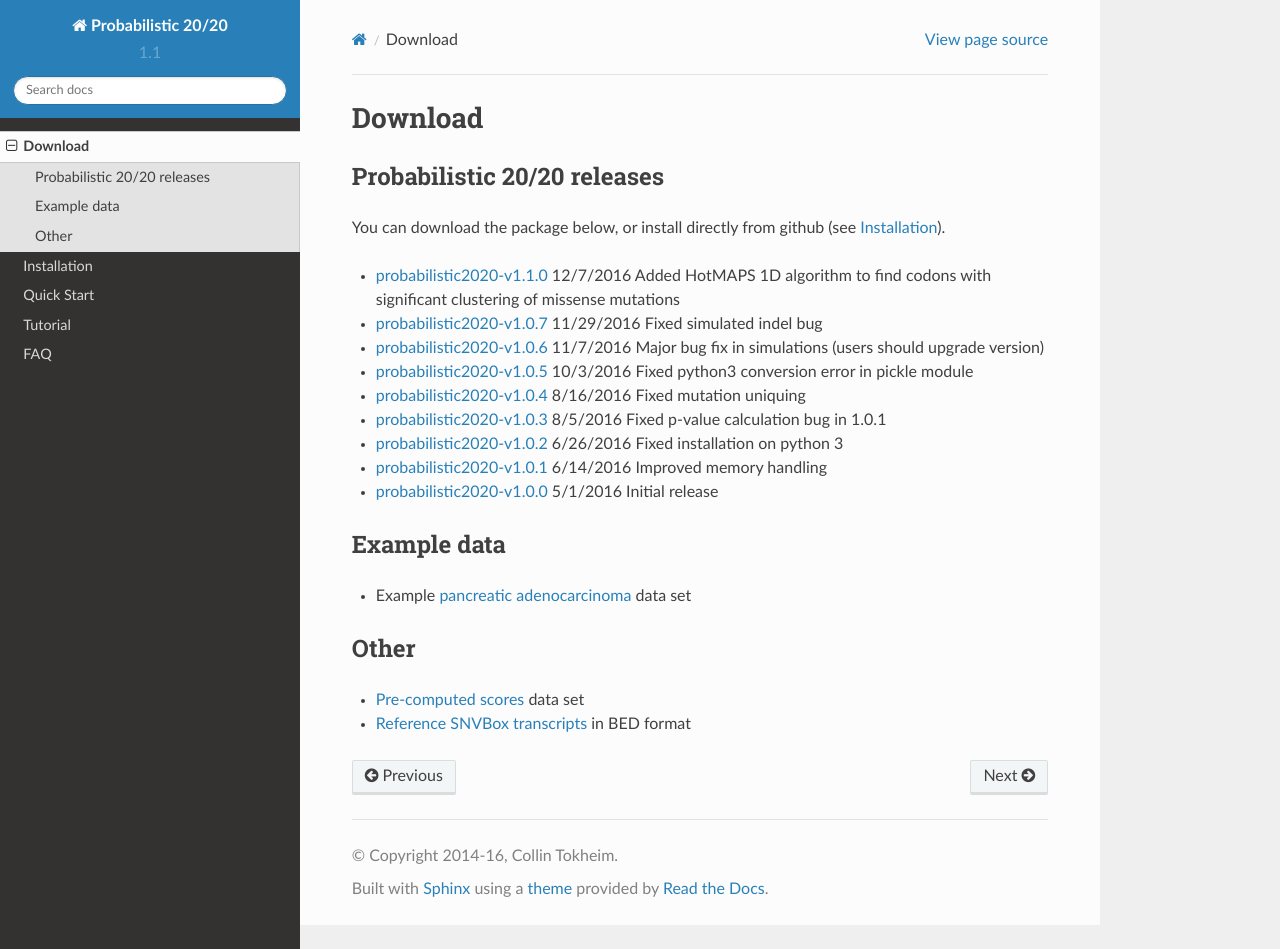
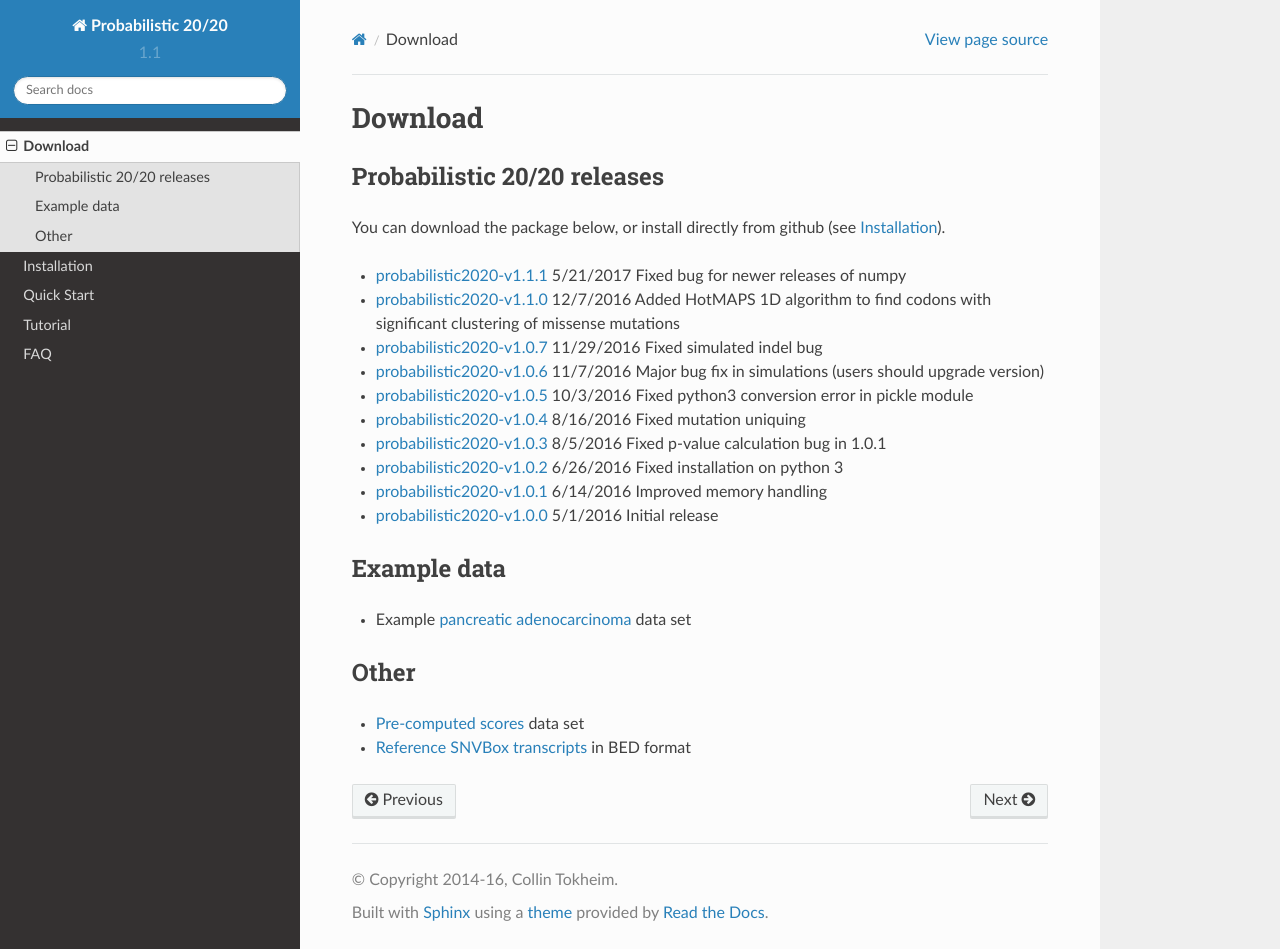
Before and after one commit to KarchinLab/probabilistic2020, a Sphinx documentation site: the page built from doc/download.rst, in a window 1280 px wide and 949 px high. Built offline with Sphinx 7.4.7 and the Read the Docs theme 2.0.0, drawn with Linux system fonts in a browser that asks for light colours.

Commit message:
Updated version number

```diff
--- a/doc/conf.py
+++ b/doc/conf.py
@@ -68,7 +68,7 @@
 # The short X.Y version.
 version = '1.1'
 # The full version, including alpha/beta/rc tags.
-release = '1.1.0'
+release = '1.1.1'
 
 # The language for content autogenerated by Sphinx. Refer to documentation
 # for a list of supported languages.
--- a/doc/download.rst
+++ b/doc/download.rst
@@ -6,6 +6,7 @@
 
 You can download the package below, or install directly from github (see :ref:`install-ref`).
 
+* `probabilistic2020-v1.1.1 <https://github.com/KarchinLab/probabilistic2020/archive/v1.1.1.tar.gz>`_ 5/21/2017 Fixed bug for newer releases of numpy
 * `probabilistic2020-v1.1.0 <https://github.com/KarchinLab/probabilistic2020/archive/v1.1.0.tar.gz>`_ 12/7/2016 Added HotMAPS 1D algorithm to find codons with significant clustering of missense mutations
 * `probabilistic2020-v1.0.7 <https://github.com/KarchinLab/probabilistic2020/archive/v1.0.7.tar.gz>`_ 11/29/2016 Fixed simulated indel bug
 * `probabilistic2020-v1.0.6 <https://github.com/KarchinLab/probabilistic2020/archive/v1.0.6.tar.gz>`_ 11/7/2016 Major bug fix in simulations (users should upgrade version)
--- a/prob2020/__init__.py
+++ b/prob2020/__init__.py
@@ -1 +1 @@
-__version__ = '1.1.0'
+__version__ = '1.1.1'
```
